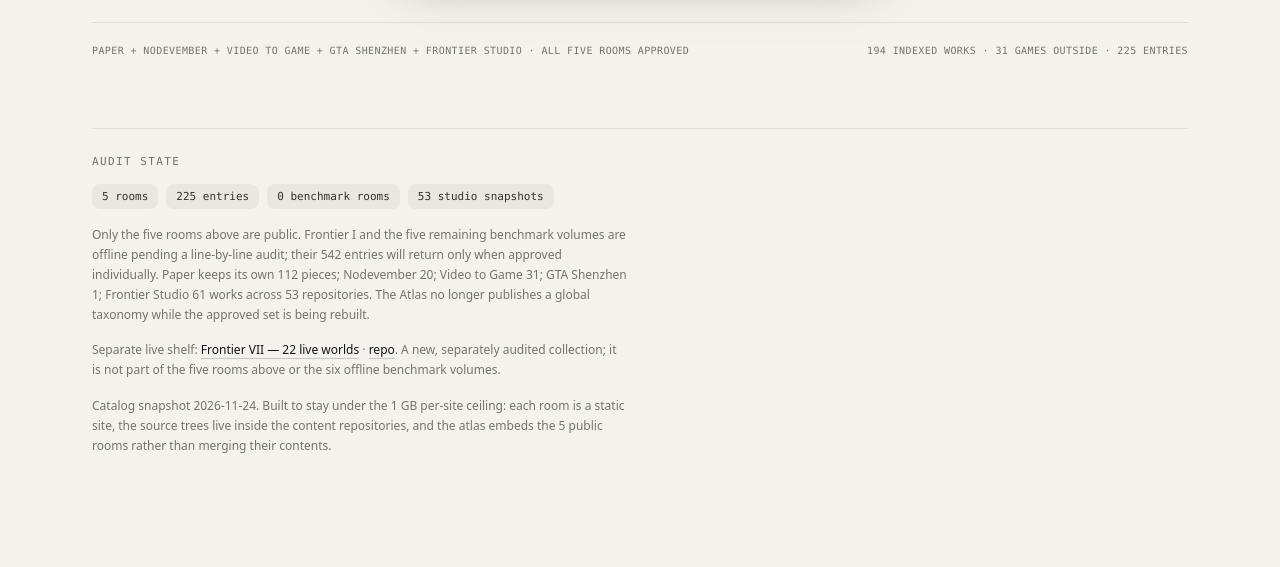
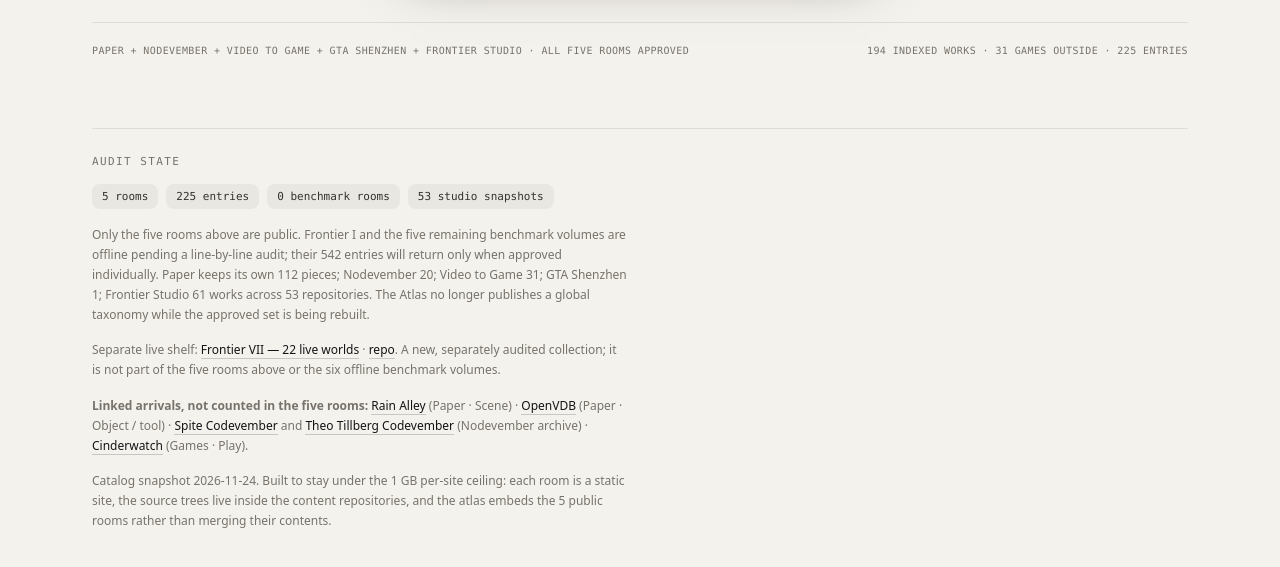
Before and after one commit to bear20252026/frontier-atlas, a plain HTML site: page index.html in a window 1280 px wide. Shown: the part 1853-2420 px from the top of the page. Before the commit the page ends 2380 px from the top, so only its background shows below. Drawn offline with Linux system fonts and the light colour scheme.

Commit message:
List the five linked arrivals on the Atlas cover

```diff
--- a/index.html
+++ b/index.html
@@ -724,6 +724,7 @@
       <p class="cmds"><code>5 rooms</code><code>225 entries</code><code>0 benchmark rooms</code><code>53 studio snapshots</code></p>
       <p class="fine">Only the five rooms above are public. Frontier I and the five remaining benchmark volumes are offline pending a line-by-line audit; their 542 entries will return only when approved individually. Paper keeps its own 112 pieces; Nodevember 20; Video to Game 31; GTA Shenzhen 1; Frontier Studio 61 works across 53 repositories. The Atlas no longer publishes a global taxonomy while the approved set is being rebuilt.</p>
       <p class="fine">Separate live shelf: <a href="https://bear20252026.github.io/frontier-shelf-07/" target="_blank" rel="noopener">Frontier VII — 22 live worlds</a> · <a href="https://github.com/bear20252026/frontier-shelf-07" target="_blank" rel="noopener">repo</a>. A new, separately audited collection; it is not part of the five rooms above or the six offline benchmark volumes.</p>
+      <p class="fine"><b>Linked arrivals, not counted in the five rooms:</b> <a href="https://shubhu121.github.io/rain-alley/" target="_blank" rel="noopener">Rain Alley</a> (Paper · Scene) · <a href="https://mjurczyk.github.io/openvdb/" target="_blank" rel="noopener">OpenVDB</a> (Paper · Object / tool) · <a href="https://spite.github.io/codevember-2026/" target="_blank" rel="noopener">Spite Codevember</a> and <a href="https://ttillberg.github.io/codevember-2026/" target="_blank" rel="noopener">Theo Tillberg Codevember</a> (Nodevember archive) · <a href="https://kevintngo.github.io/cinderwatch/" target="_blank" rel="noopener">Cinderwatch</a> (Games · Play).</p>
       <p class="fine">Catalog snapshot 2026-11-24. Built to stay under the 1 GB per-site ceiling: each room is a static site, the source trees live inside the content repositories, and the atlas embeds the 5 public rooms rather than merging their contents.</p>
     </footer>
   </div>
```
